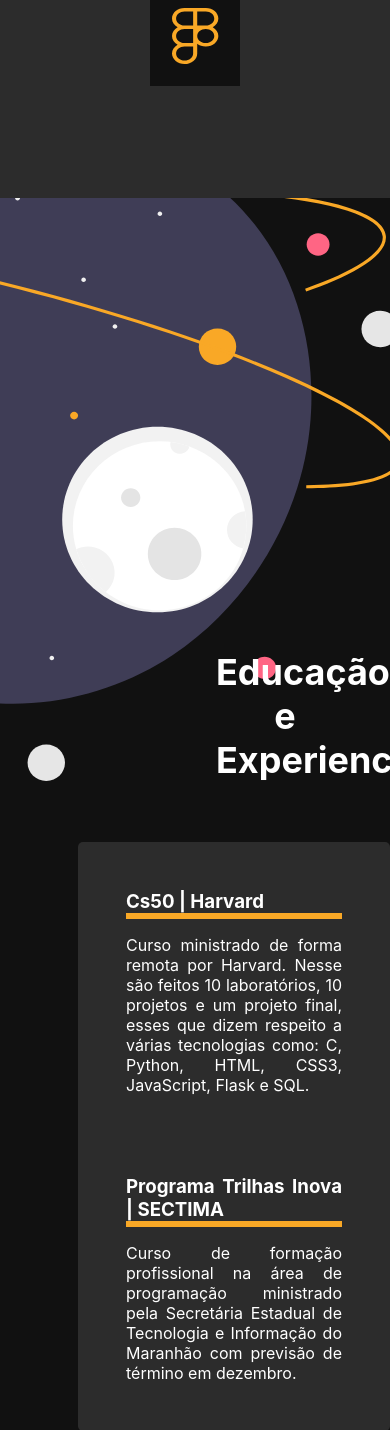
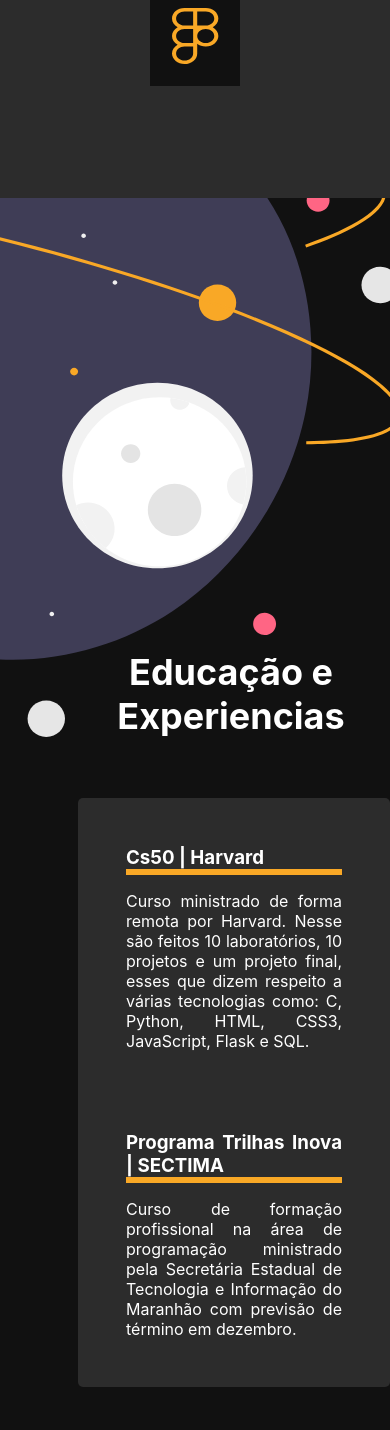
Before and after one commit to igorl4d/Portfolio, a PHP site: page / in a window 390 px wide; the page is wider, and only the part inside the window is pictured. Shown: the part 4924-6354 px from the top of that part. Run offline with PHP 8.4, Linux system fonts and the light colour scheme.

Commit message:
Update style.css

```diff
--- a/style.css
+++ b/style.css
@@ -606,7 +606,7 @@
     text-align: center;
     position: relative;
     top: 380px;
-    margin-right: 1em;
+    margin-left:2em;
   }
 
   .item-experiencia {
```
